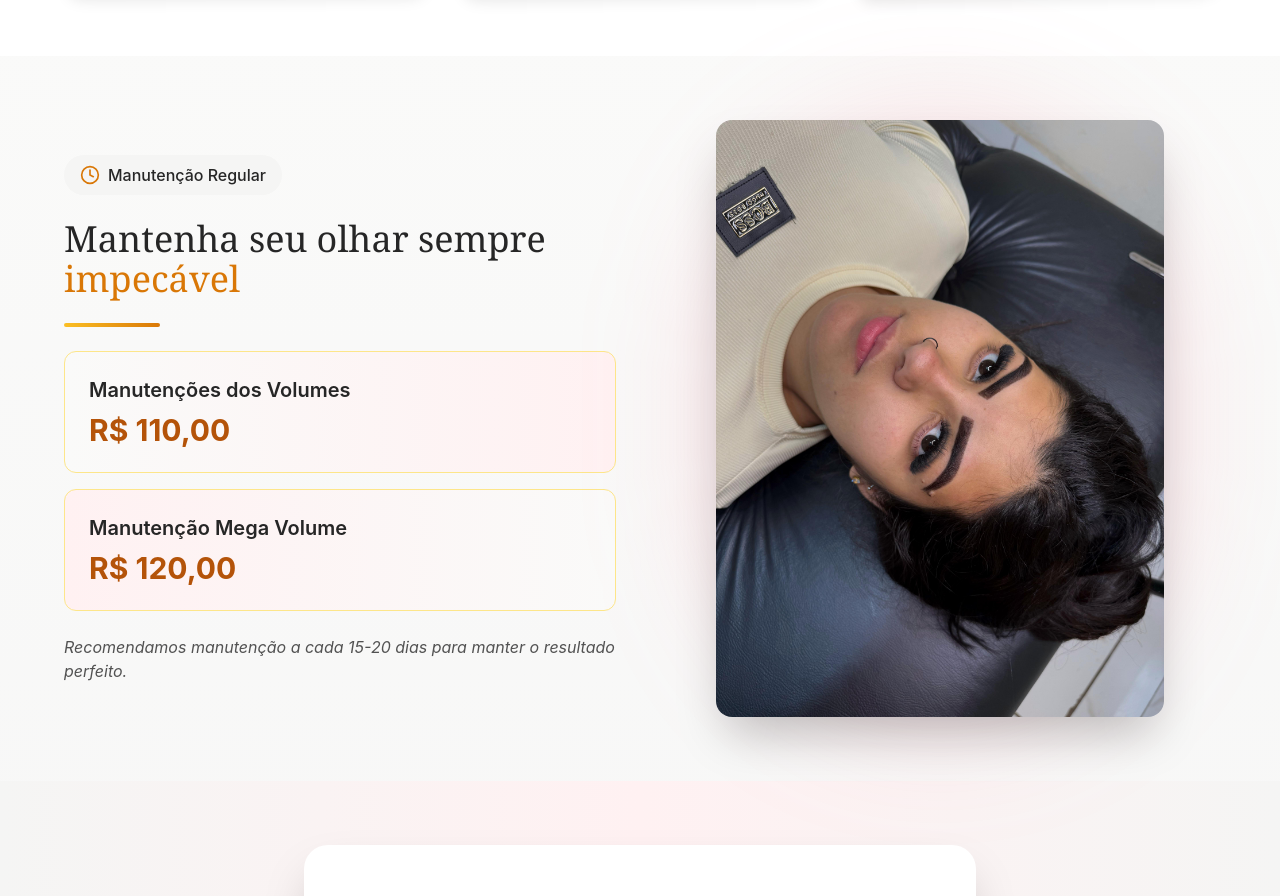
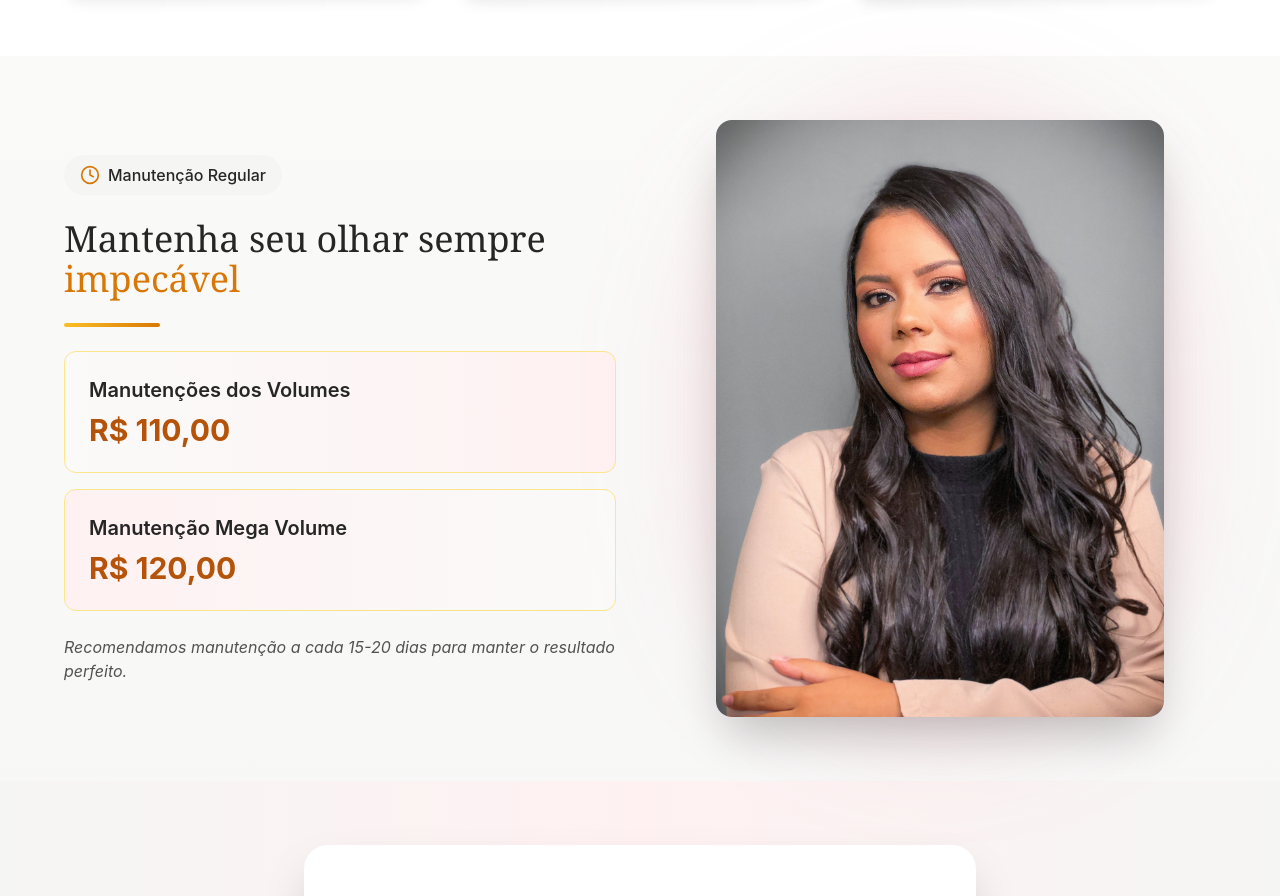
Before and after one commit to assessoriajhessiimoura-gif/Catalogo---Bianca-Moura-Lash, a React (Vite) app: page / in a window 1280 px wide. Shown: the part 1620-2516 px from the top of the page. Built offline with nearby package versions, Linux system fonts and the light colour scheme.

Commit message:
Update image source in App component

```diff
--- a/src/App.tsx
+++ b/src/App.tsx
@@ -190,7 +190,7 @@ function App() {
               <div className="relative">
                 <div className="absolute inset-0 bg-rose-400/20 rounded-full blur-3xl"></div>
                 <img
-                  src="/images/WhatsApp Image 2025-11-29 at 20.21.39 (1).jpeg"
+                  src="/images/WhatsApp Image 2025-09-13 at 18.55.54 (1).jpeg"
                   alt="Manutenção de cílios"
                   className="relative rounded-2xl shadow-2xl w-full max-w-md object-cover"
                 />
```
